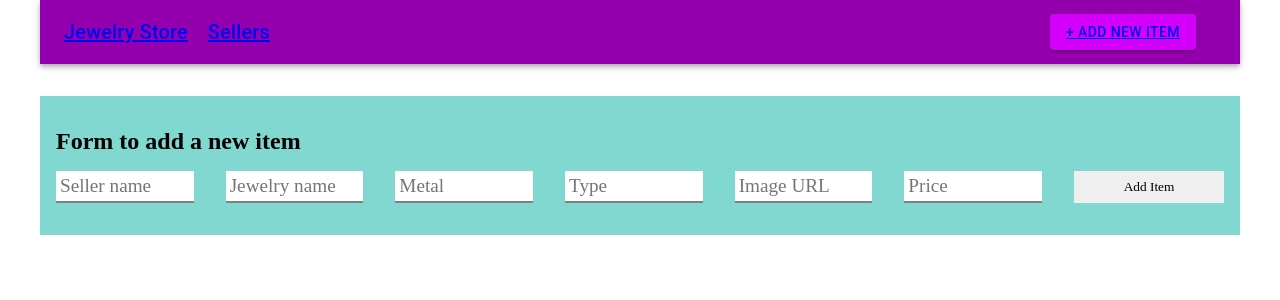
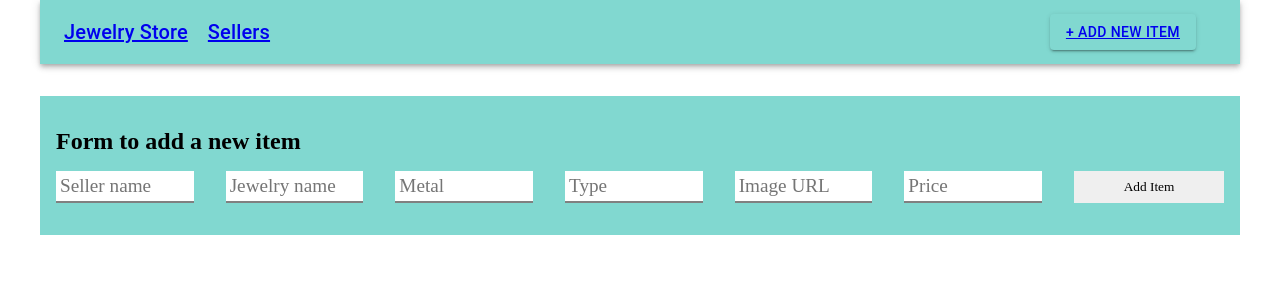
Before and after one commit to angelatolwani/phase-4-project, a React (Create React App) app in the folder client/: page /form in a window 1280 px wide. Shown: the top 300 px of the page. Built offline with nearby package versions, Linux system fonts and the light colour scheme.

Commit message:
css updates

```diff
--- a/client/src/components/Header.js
+++ b/client/src/components/Header.js
@@ -6,11 +6,12 @@ import Typography from "@mui/material/Typography";
 import Button from "@mui/material/Button";
 import { createTheme, ThemeProvider } from "@mui/material/styles";
 import { lime, purple } from "@mui/material/colors";
+import Home from "./Home";
 
 const theme = createTheme({
   palette: {
     primary: {
-      main: '#9500ae'
+      main: "#81D8D0",
     },
     secondary: purple,
   },
@@ -21,20 +22,32 @@ function Header() {
     <>
       <ThemeProvider theme={theme}>
         <Box sx={{ flexGrow: 1 }}>
-          <AppBar position="static">
-            <Toolbar color="primary">
-              <Typography variant="h6" component="div" sx={{ marginRight: "20px" }}>
-                <NavLink className="nav-link" to="/">
+          <AppBar position='static'>
+            <Toolbar color='primary'>
+              <Typography
+                variant='h6'
+                component='div'
+                sx={{ marginRight: "20px" }}
+              >
+                <NavLink className='nav-link' to='/'>
                   Jewelry Store
                 </NavLink>
               </Typography>
-              <Typography variant="h6" component="div" sx={{ flexGrow: 1, marginLeft: "0px" }}>
-                <NavLink className="nav-link" to="/sellers">
+              <Typography
+                variant='h6'
+                component='div'
+                sx={{ flexGrow: 1, marginLeft: "0px" }}
+              >
+                <NavLink className='nav-link' to='/sellers'>
                   Sellers
                 </NavLink>
               </Typography>
-              <Button color="secondary" variant="contained" sx={{marginRight:"20px"}}>
-                <NavLink className="nav-link" to="/form">
+              <Button
+                color='primary'
+                variant='contained'
+                sx={{ marginRight: "20px" }}
+              >
+                <NavLink className='nav-link' to='/form'>
                   + Add New Item
                 </NavLink>{" "}
               </Button>
--- a/client/src/components/Home.js
+++ b/client/src/components/Home.js
@@ -1,5 +1,4 @@
 import JewelryList from "./JewelryList";
-
 
 /**
  * WE have to add handle PATCH and DELETE
@@ -12,36 +11,36 @@ import JewelryList from "./JewelryList";
 function Home() {
   return (
     <div>
-        <div className="filter_grid">
-      <div className="filters">
-        <select name="metal" id="metal">
-          <option value="gold">Gold</option>
-          <option value="silver">Silver</option>
-        </select>
-      </div>
-      <div className="filters">
-        <select name="type" id="type">
-          <option value="rings">Rings</option>
-          <option value="earrings">Earrings</option>
-          <option value="bracelets">Bracelets</option>
-          <option value="necklaces">Necklaces</option>
-        </select>
+      <div className='filter_grid'>
+        <div className='filters'>
+          <select name='metal' id='metal'>
+            <option value='gold'>Gold</option>
+            <option value='silver'>Silver</option>
+          </select>
         </div>
-        <div className="filters">
-        <select name="sellers" id="sellers">
-          <option value="name1">Name 1</option>
-          <option value="name2">Name 2</option>
-          <option value="name3">Name 3</option>
-          <option value="name4">Name 4</option>
-        </select>
+        <div className='filters'>
+          <select name='type' id='type'>
+            <option value='rings'>Rings</option>
+            <option value='earrings'>Earrings</option>
+            <option value='bracelets'>Bracelets</option>
+            <option value='necklaces'>Necklaces</option>
+          </select>
         </div>
-        <div className="filters">
-        <select name="price" id="price">
-          <option value="20">Up to $20</option>
-          <option value="50">Up to $50</option>
-          <option value="100">Up to $100</option>
-          <option value="150+">$150+</option>
-        </select>
+        <div className='filters'>
+          <select name='sellers' id='sellers'>
+            <option value='name1'>Name 1</option>
+            <option value='name2'>Name 2</option>
+            <option value='name3'>Name 3</option>
+            <option value='name4'>Name 4</option>
+          </select>
+        </div>
+        <div className='filters'>
+          <select name='price' id='price'>
+            <option value='20'>Up to $20</option>
+            <option value='50'>Up to $50</option>
+            <option value='100'>Up to $100</option>
+            <option value='150+'>$150+</option>
+          </select>
         </div>
       </div>
       <JewelryList />
```
